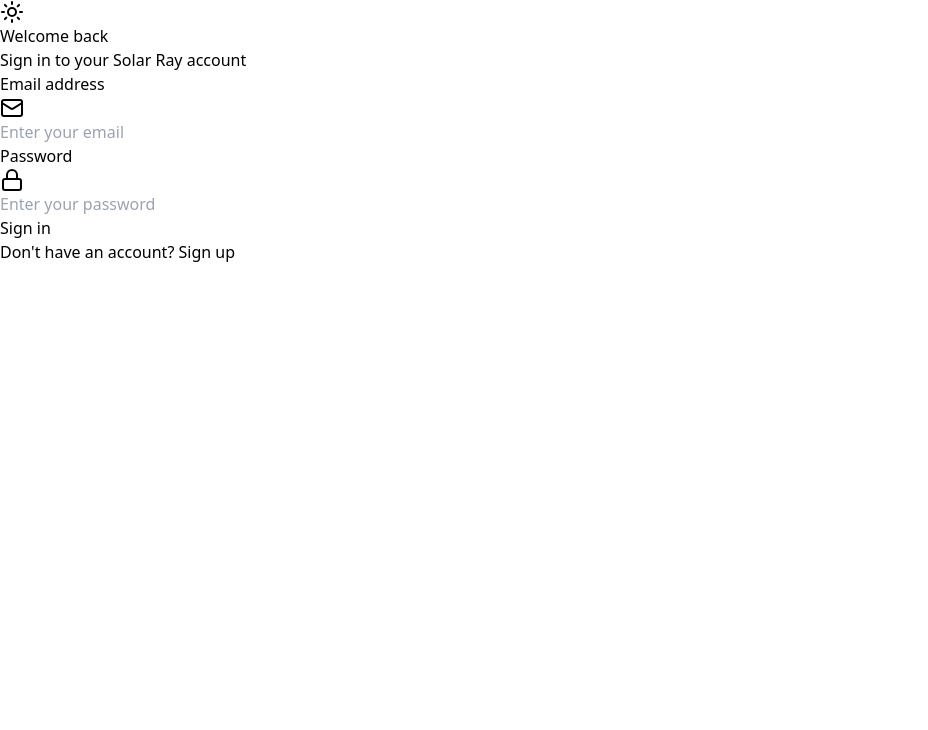
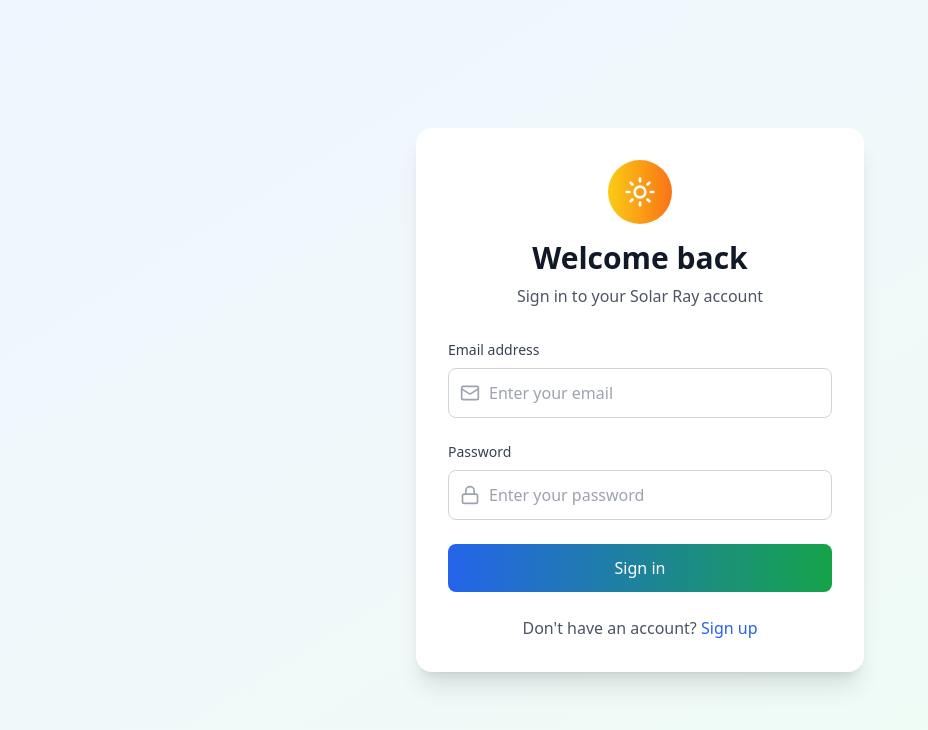
Before and after one commit to Michael-Munga/Ray-Solar-Solutions-Frontend, a React (Vite) app: page /login in a window 1280 px wide. Shown: the top 730 px of the page, without its empty margins (0-928 px from the left). Built offline with nearby package versions, Linux system fonts and the light colour scheme; the HTML template or start-up script is replaced by a standard one.

Commit message:
Add product image display to products page

```diff
--- a/index.html
+++ b/index.html
@@ -8,6 +8,6 @@
   </head>
   <body>
     <div id="root"></div>
-    <script type="module" src="/src/main.tsx"></script>
+    <script type="module" src="/src/main.jsx"></script>
   </body>
 </html>
--- /dev/null
+++ b/postcss.config.js
@@ -0,0 +1,6 @@
+export default {
+    plugins: {
+      tailwindcss: {},
+      autoprefixer: {},
+    },
+  };
--- /dev/null
+++ b/tailwind.config.js
@@ -0,0 +1,8 @@
+/** @type {import('tailwindcss').Config} */
+export default {
+    content: ['./index.html', './src/**/*.{js,ts,jsx,tsx}'],
+    theme: {
+      extend: {},
+    },
+    plugins: [],
+  };
--- a/vite.config.js
+++ b/vite.config.js
@@ -1,6 +1,10 @@
 import { defineConfig } from 'vite';
 import react from '@vitejs/plugin-react';
 
+// https://vitejs.dev/config/
 export default defineConfig({
   plugins: [react()],
+  optimizeDeps: {
+    exclude: ['lucide-react'],
+  },
 });
```
Also changed, not shown: src/main.jsx (line endings or trailing spaces).
